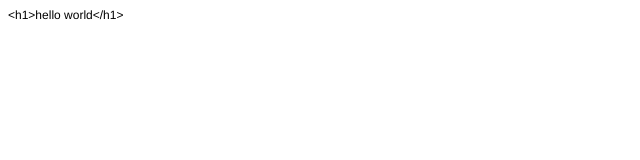
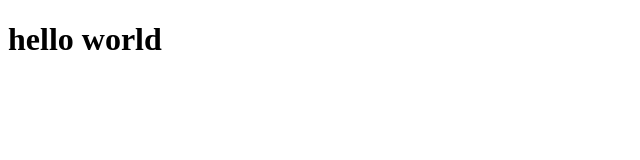
Before and after one commit to administrator-seatech/administrator-seatech.github.io, a plain HTML site: page index.html in a window 1280 px wide. Shown: the whole page, without its empty margins (0-640 px from the left). Drawn offline with Linux system fonts and the light colour scheme.

Commit message:
Cleaned up the html

```diff
--- a/index.html
+++ b/index.html
@@ -2,15 +2,9 @@
 <html>
 <head>
   <meta http-equiv="Content-Type" content="text/html; charset=utf-8">
-  <meta http-equiv="Content-Style-Type" content="text/css">
-  <title></title>
-  <meta name="Generator" content="Cocoa HTML Writer">
-  <meta name="CocoaVersion" content="1265.2">
-  <style type="text/css">
-    p.p1 {margin: 0.0px 0.0px 0.0px 0.0px; font: 12.0px Helvetica}
-  </style>
+  <title>Home Page</title>
 </head>
 <body>
-<p class="p1">&lt;h1&gt;hello world&lt;/h1&gt;</p>
+  <h1>hello world</h1>
 </body>
 </html>
```
